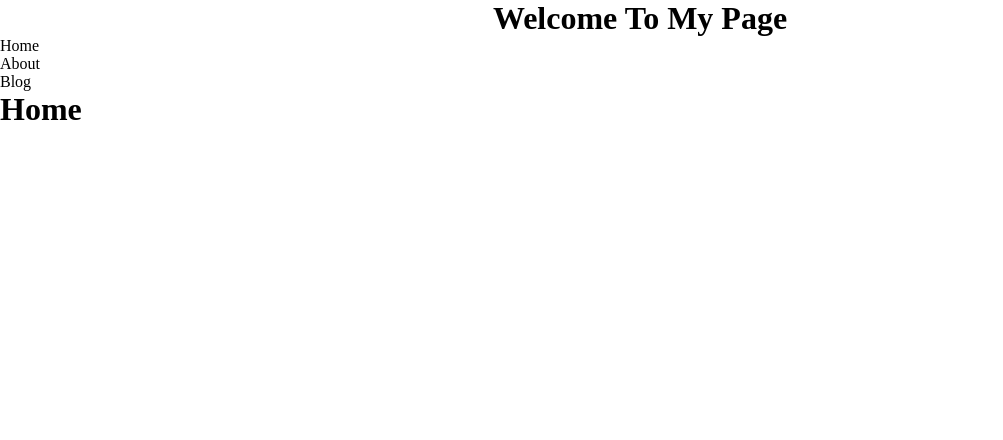
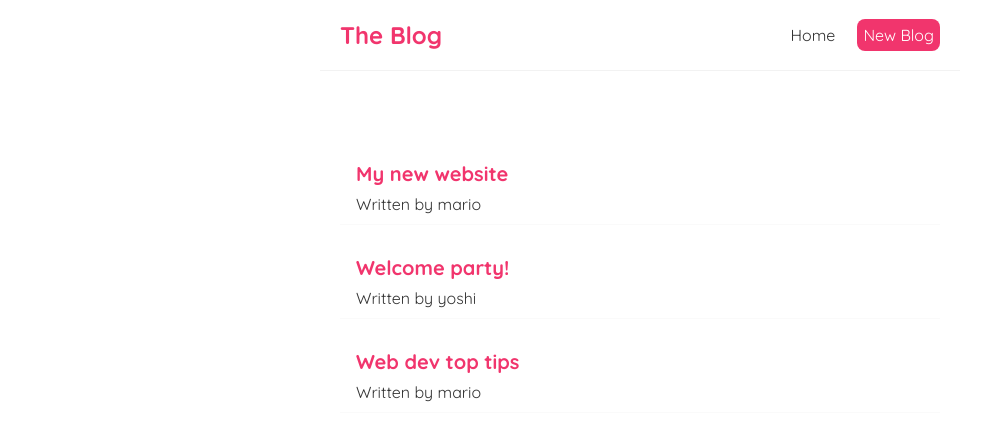
Before and after one commit to PiyushGargOfficial/Practice-React, a React (Create React App) app in the folder reactpractice/: page / in a window 1280 px wide. Shown: the top 440 px of the page, without its empty margins (0-1003 px from the left). Built offline with nearby package versions, Linux system fonts and the light colour scheme.

Commit message:
Final Commit Day 8

```diff
--- a/reactpractice/public/index.html
+++ b/reactpractice/public/index.html
@@ -10,7 +10,6 @@
       content="Web site created using create-react-app"
     />
     <link rel="apple-touch-icon" href="%PUBLIC_URL%/logo192.png" />
-    <link rel="manifest" href="%PUBLIC_URL%/manifest.json" />
     <title>React App</title>
   </head>
   <body>
--- a/reactpractice/src/App.jsx
+++ b/reactpractice/src/App.jsx
@@ -1,5 +1,4 @@
 import React from 'react';
-import ReactDOM from 'react-dom'
 import Practice from './NewPractice/NewPractice'
 import Navbar from './NewPractice/Navbar'
 import Home from './NewPractice/Home';
@@ -7,9 +6,12 @@
 const App = () => {
     return (
         <>
-            <Practice />
-            <Navbar />
-            <Home />
+            <div className="App">
+      <Navbar />
+      <div className="content">
+        <Home />
+      </div>
+    </div>
         </>
      );
 }
--- a/reactpractice/src/Calculator/Calculator.jsx
+++ b/reactpractice/src/Calculator/Calculator.jsx
@@ -1,5 +1,4 @@
 import React from 'react';
-import ReactDOM from 'react-dom';
 import {Add, Sub, Divide, Multiply} from './Operations';
 import styleCalc from './Styling'
 
--- a/reactpractice/src/Calculator/Operations.jsx
+++ b/reactpractice/src/Calculator/Operations.jsx
@@ -1,5 +1,4 @@
-import React from 'react';
-import ReactDOM from 'react-dom';
+
 
 function Add(a,b){
     return (a+b);
--- a/reactpractice/src/Calculator/Styling.jsx
+++ b/reactpractice/src/Calculator/Styling.jsx
@@ -1,4 +1,3 @@
-import React from 'react';
 
 const styleCalc = {
 width: '100vw',
--- a/reactpractice/src/ClickCounter/ClickCounter.jsx
+++ b/reactpractice/src/ClickCounter/ClickCounter.jsx
@@ -3,8 +3,6 @@
 
 
 const ClickCounter = () => {
-
-const state = useState();
 
 var [count, setCount] = useState(5);
 
--- a/reactpractice/src/Components/Heading.jsx
+++ b/reactpractice/src/Components/Heading.jsx
@@ -1,5 +1,4 @@
 import React from 'react';
-import ReactDOM from 'react-dom';
 
 
 const favYT = 'Piyush Garg';
--- a/reactpractice/src/Mapping/Map.jsx
+++ b/reactpractice/src/Mapping/Map.jsx
@@ -1,4 +1,3 @@
-import React from 'react';
 
 var cars = ["Saab", "Volvo", "BMW"];
 
--- a/reactpractice/src/NewPractice/Home.jsx
+++ b/reactpractice/src/NewPractice/Home.jsx
@@ -1,7 +1,37 @@
+import { useState } from 'react';
+
 const Home = () => {
+
+    // const [name, setName] = useState('Mario')
+
+    // const handleClick = (e) => {
+    //     setName('Luigi')
+    // }
+
+    // const handleClickAgain = (name) => {
+    //     console.log('Hello ' + name)
+    // }
+    const [blogs, setBlogs] = useState([
+        { title: 'My new website', body: 'lorem ipsum...', author: 'mario', id: 1 },
+        { title: 'Welcome party!', body: 'lorem ipsum...', author: 'yoshi', id: 2 },
+        { title: 'Web dev top tips', body: 'lorem ipsum...', author: 'mario', id: 3 }
+      ])
+
+
+
     return (
         <div className="homepage">
-            <h1>Home</h1>
+            {/* <h1>Home</h1>
+            <p>{name}</p>
+            <button onClick={handleClick}>Click Me</button>
+            <button onClick={() => handleClickAgain('Piyush')}>Click Me Again</button> */}
+           { blogs.map((blog) =>(
+                <div className='blog-preview' key={blog.id}>
+                <h2>{ blog.title }</h2>
+                <p>Written by { blog.author }</p>
+                </div>
+           ))
+           }
         </div>
      );
 }
--- a/reactpractice/src/NewPractice/Navbar.jsx
+++ b/reactpractice/src/NewPractice/Navbar.jsx
@@ -1,12 +1,16 @@
 const Navbar = () => {
     return (
-        <div className="navbar">
-            <ul>
-                <li>Home</li>
-                <li>About</li>
-                <li>Blog</li>
-            </ul>
-        </div>
+        <nav className="navbar">
+      <h1>The Blog</h1>
+      <div className="links">
+        <a ef="/">Home</a>
+        <a href="/create" style={{
+          color: 'white',
+          backgroundColor: '#f1356d',
+          borderRadius: '8px'
+        }}>New Blog</a>
+      </div>
+    </nav>
      );
 }
 
--- a/reactpractice/src/index.css
+++ b/reactpractice/src/index.css
@@ -1,15 +1,50 @@
-*{
-    margin: 0;
-    padding:0;
-    box-sizing: border-box;
+@import url('https://fonts.googleapis.com/css2?family=Quicksand:wght@300;400;500;600;700&display=swap');
+
+/* base styles */
+* {
+  margin: 0;
+  font-family: "Quicksand";
+  color: #333;
+}
+.navbar {
+  padding: 20px;
+  display: flex;
+  align-items: center;
+  max-width: 600px;
+  margin: 0 auto;
+  border-bottom: 1px solid #f2f2f2;
+}
+.navbar h1 {
+  color: #f1356d;
+}
+.navbar .links {
+  margin-left: auto;
+}
+.navbar a {
+  margin-left: 16px;
+  text-decoration: none;
+  padding: 6px;
+}
+.navbar a:hover {
+  color: #f1356d;
+}
+.content {
+  max-width: 600px;
+  margin: 40px auto;
+  padding: 20px;
 }
 
-.heading{
-    color: green;
+/* blog previews / list */
+.blog-preview {
+  padding: 10px 16px;
+  margin: 20px 0;
+  border-bottom: 1px solid #fafafa;
 }
-
-.center{
-    text-align: center;
-    text-transform: capitalize;
-    font-weight: bold;
+.blog-preview:hover {
+  box-shadow: 1px 3px 5px rgba(0,0,0,0.1);
 }
+.blog-preview h2 {
+  font-size: 20px;
+  color: #f1356d;
+  margin-bottom: 8px;
+}
--- a/reactpractice/src/index.js
+++ b/reactpractice/src/index.js
@@ -1,9 +1,9 @@
 import React from 'react';
 import ReactDOM from 'react-dom';
 import App from './App'
-import Calculator from './Calculator/Calculator'
-import Map from './Mapping/Map'
-import ClickCounter from './ClickCounter/ClickCounter';
+// import Calculator from './Calculator/Calculator'
+// import Map from './Mapping/Map'
+// import ClickCounter from './ClickCounter/ClickCounter';
 import './index.css'
 
 
```
